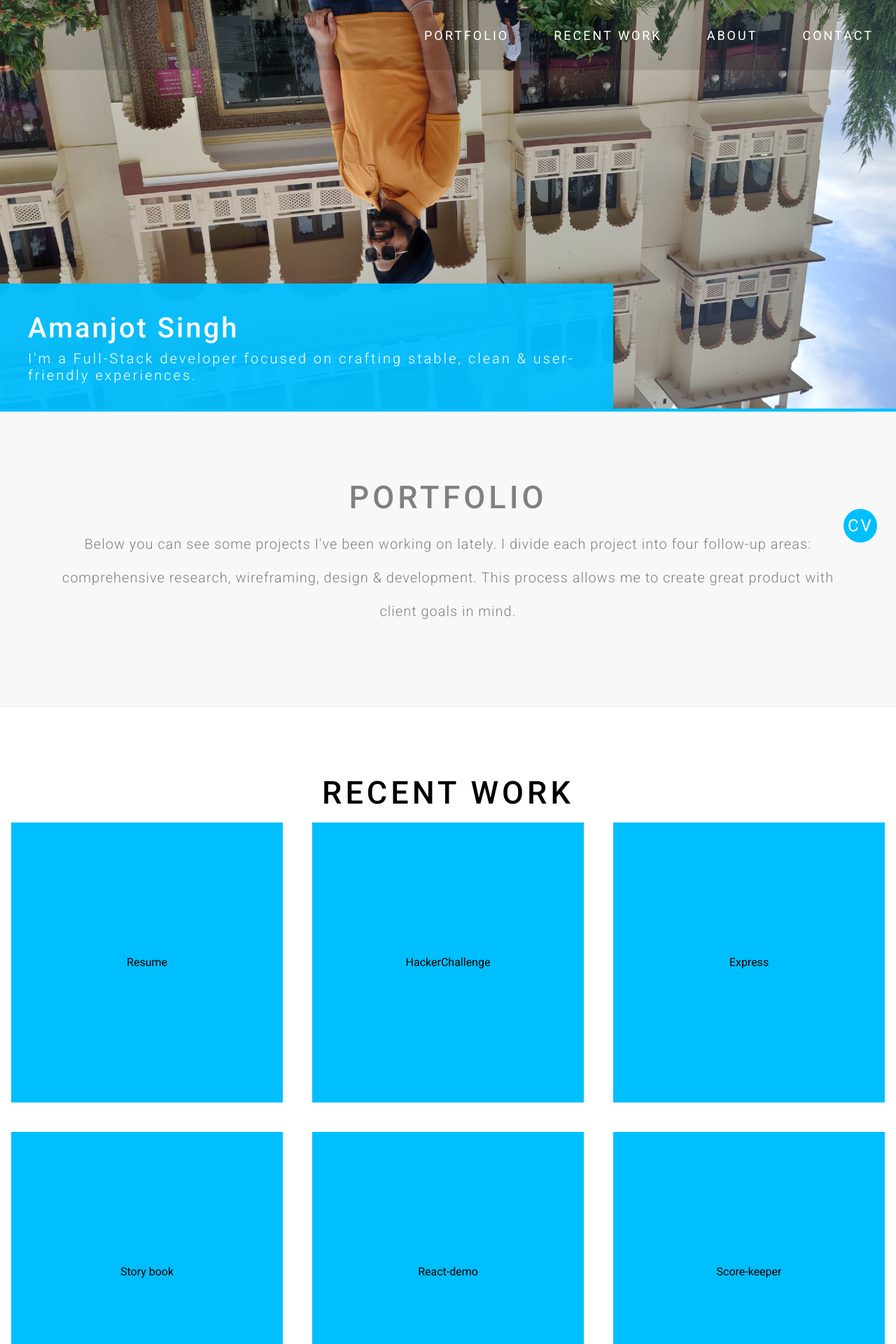
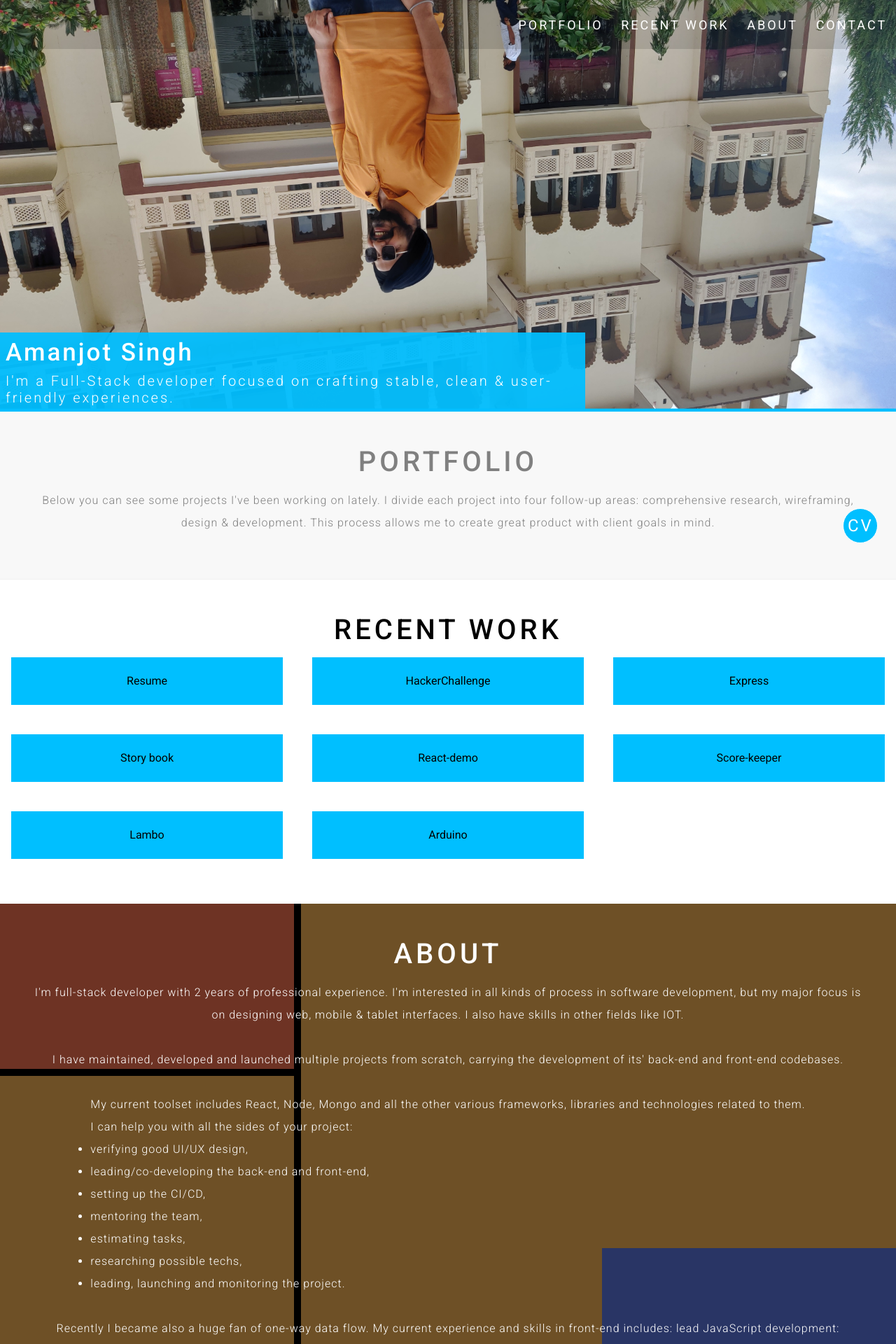
Before and after one commit to amandhunna/portfolio, a React (Create React App) app: page / in a window 1280 px wide. Shown: the top 1920 px of the page at 70% size. Built offline with nearby package versions, Linux system fonts and the light colour scheme.

Commit message:
updated responsive css

```diff
--- a/src/App.css
+++ b/src/App.css
@@ -240,7 +240,6 @@ ul {
 #contact {
   color: #fff;
   text-align: center;
-  padding: 7.5em 0;
   background: #d24d57;
 }
 
@@ -269,3 +268,50 @@ a.mailTo {
 .links > span:hover {
   background: none;
 }
+
+@media (min-width: 576px) {
+  .header {
+    height: 70px;
+  }
+  .logo {
+    display: none;
+  }
+  .header > span {
+    padding: 0 0.8rem;
+    height: 100%;
+  }
+  .banner-main > div {
+    padding: 0rem 0rem 0rem 0rem;
+  }
+  .section {
+    padding: 3rem 0;
+  }
+  .section > p {
+    font-size: 16px;
+    letter-spacing: 1px;
+    padding: 1rem 3rem;
+    line-height: 2rem;
+  }
+  .section > h3 {
+    font-size: 40px;
+  }
+  section#aboutMe {
+    padding: 0;
+  }
+  .card {
+    min-width: 100px;
+    min-height: 50px;
+  }
+  h1 {
+    font-size: 35px;
+  }
+}
+
+@media (min-width: 768px) {
+}
+
+@media (min-width: 992px) {
+}
+
+@media (min-width: 1200px) {
+}
--- a/src/Main.jsx
+++ b/src/Main.jsx
@@ -5,7 +5,7 @@ import { faDownload } from "@fortawesome/free-solid-svg-icons";
 import "./App.css";
 
 const getColors = () => ({
-  wrapper: randomColor(),
+  wrapper: { background: "#000" },
   one: randomColor(),
   two: randomColor(),
   three: randomColor(),
@@ -86,7 +86,7 @@ function Main() {
         href="https://drive.google.com/file/d/1l9rwarIqq6inHa-n2-kFdAiZ4Y30To6W/view?usp=sharing"
         download="resume_amanjotSingh"
       >
-       {/*  <FontAwesomeIcon icon={faDownload} /> */}
+        {/*  <FontAwesomeIcon icon={faDownload} /> */}
         <div>CV</div>
       </a>
       <header className={`header ${activeClass}`}>
```
